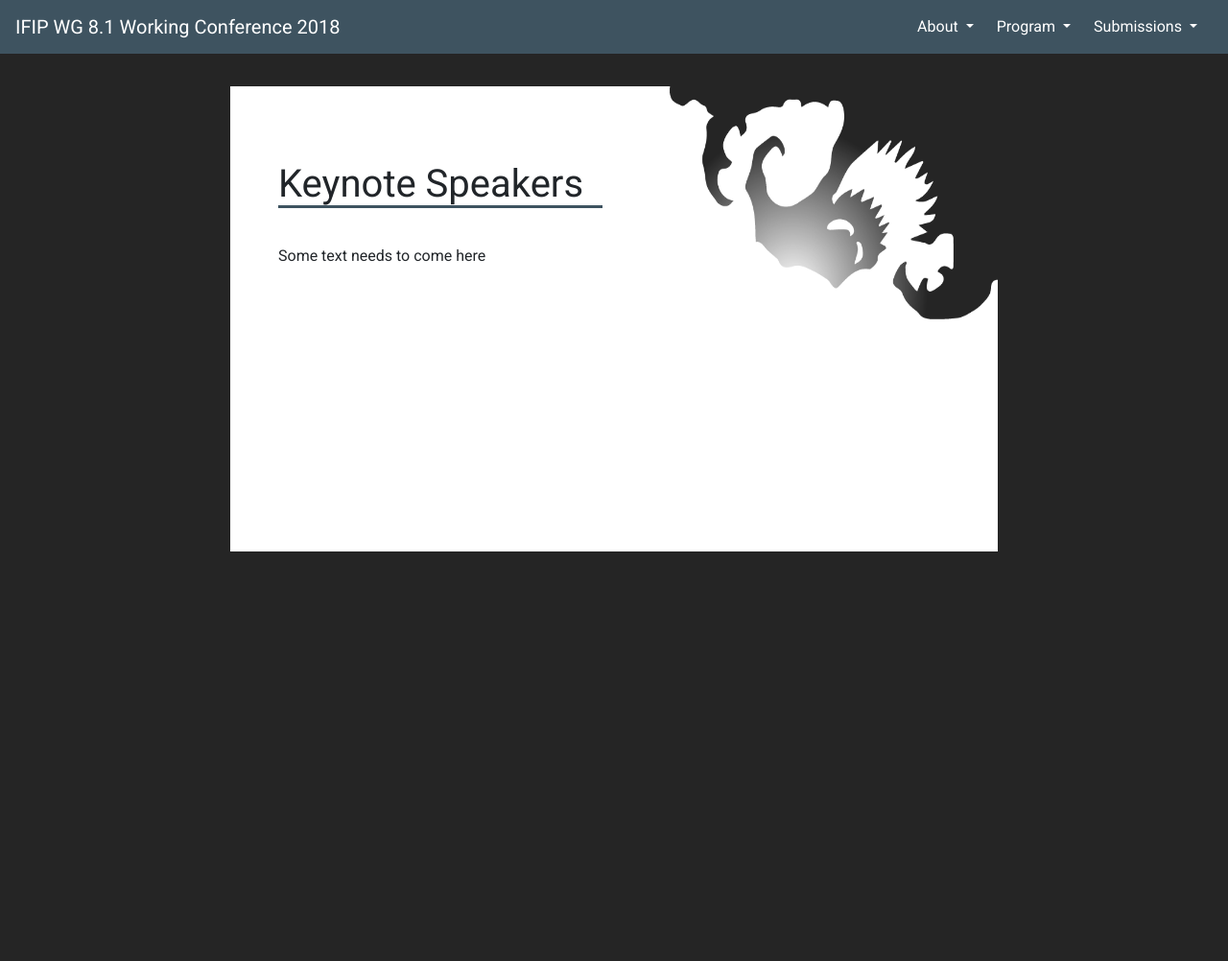
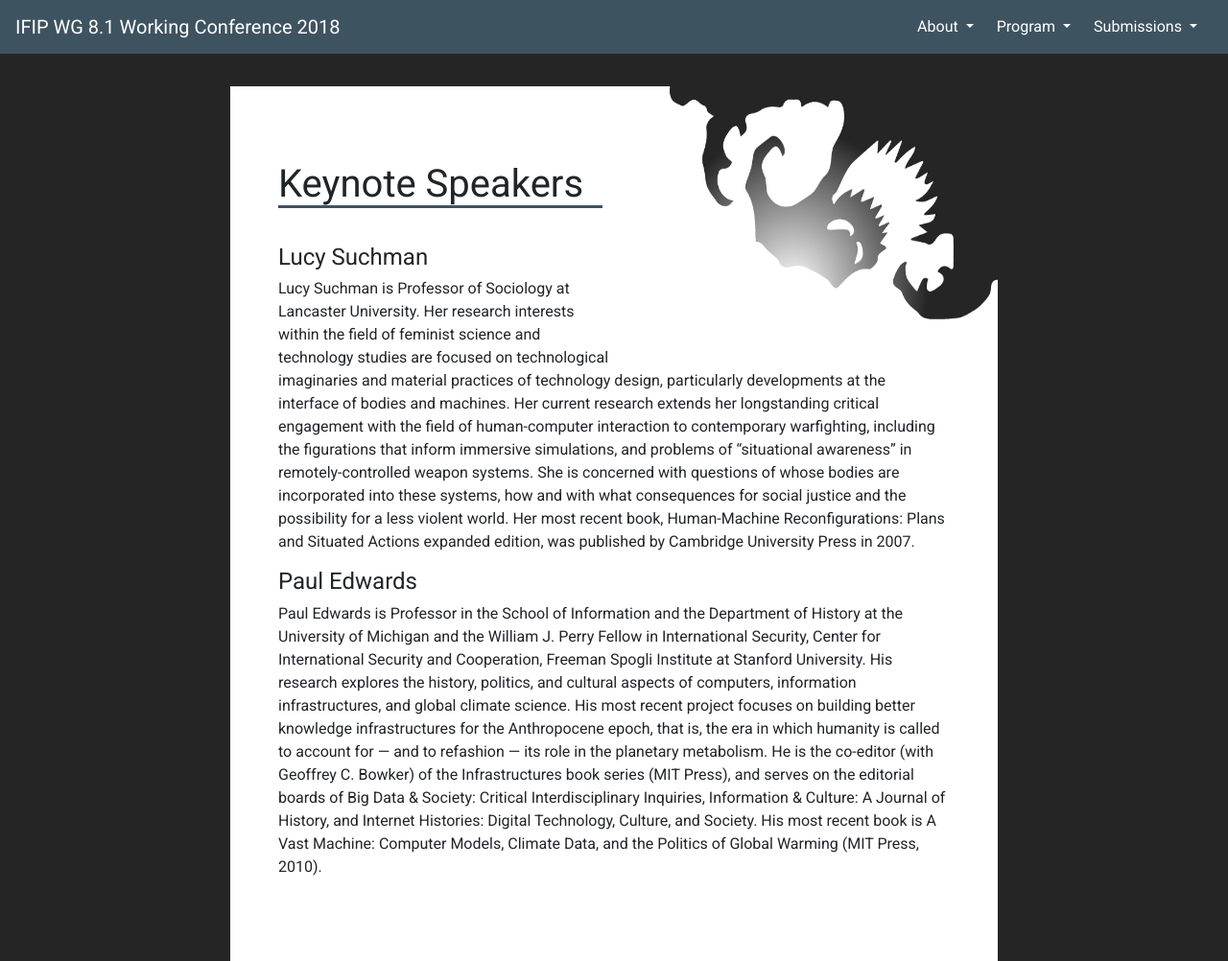
Before and after one commit to ifip82conf/ifip82conf.github.io, a Jekyll site: the page built from keynotes.md, in a window 1280 px wide and 1002 px high. Shown: the whole window at 96% size. Built offline with Jekyll 4.4.1, drawn with Linux system fonts in a browser that asks for light colours; nearby versions of some CDN libraries.

Commit message:
Added keynotes

```diff
--- a/assets/css/style.css
+++ b/assets/css/style.css
@@ -39,6 +39,9 @@ h3 {
 /* Content */
 @media (max-width: 760px) {
   .circle-btn {
+    display: none;
+  }
+  .monsterous-flipped {
     display: none;
   }
 }
@@ -174,3 +177,14 @@ footer {
   min-height: 300px;
   margin-bottom: 10px;
 }
+
+/* Content */
+@media (min-width: 760px) {
+  .section-content:before {
+    content: '' ;
+    display:block;
+    float: right;
+    height: 120px;
+    width: 350px;
+  }
+}
--- a/keynotes.md
+++ b/keynotes.md
@@ -4,4 +4,8 @@ title: IFIP 8.2 2018
 sectiontitle: Keynote Speakers
 ---
 
-Some text needs to come here
+## Lucy Suchman
+Lucy Suchman is Professor of Sociology at Lancaster University.  Her research interests within the field of feminist science and technology studies are focused on technological imaginaries and material practices of technology design, particularly developments at the interface of bodies and machines. Her current research extends her longstanding critical engagement with the field of human-computer interaction to contemporary warfighting, including the figurations that inform immersive simulations, and problems of "situational awareness" in remotely-controlled weapon systems. She is concerned with questions of whose bodies are incorporated into these systems, how and with what consequences for social justice and the possibility for a less violent world. Her most recent book, Human-Machine Reconfigurations: Plans and Situated Actions expanded edition, was published by Cambridge University Press in 2007.
+
+## Paul Edwards
+Paul Edwards is Professor in the School of Information and the Department of History at the University of Michigan and the William J. Perry Fellow in International Security, Center for International Security and Cooperation, Freeman Spogli Institute at Stanford University. His research explores the history, politics, and cultural aspects of computers, information infrastructures, and global climate science. His most recent project focuses on building better knowledge infrastructures for the Anthropocene epoch, that is, the era in which humanity is called to account for — and to refashion — its role in the planetary metabolism. He is the co-editor (with Geoffrey C. Bowker) of the Infrastructures book series (MIT Press), and serves on the editorial boards of Big Data & Society: Critical Interdisciplinary Inquiries, Information & Culture: A Journal of History, and Internet Histories: Digital Technology, Culture, and Society. His most recent book is A Vast Machine: Computer Models, Climate Data, and the Politics of Global Warming (MIT Press, 2010).
```
Also changed, not shown: assets/css/people.css (deleted).
